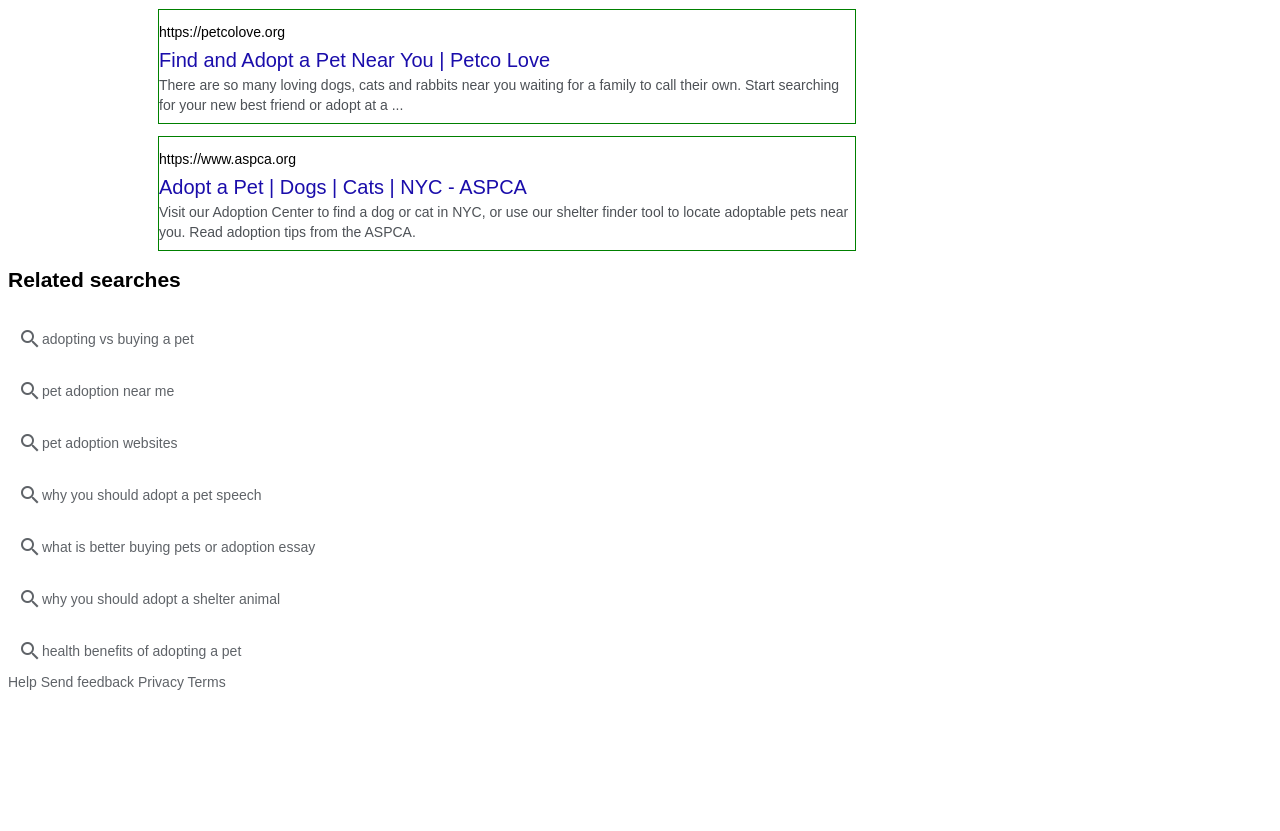
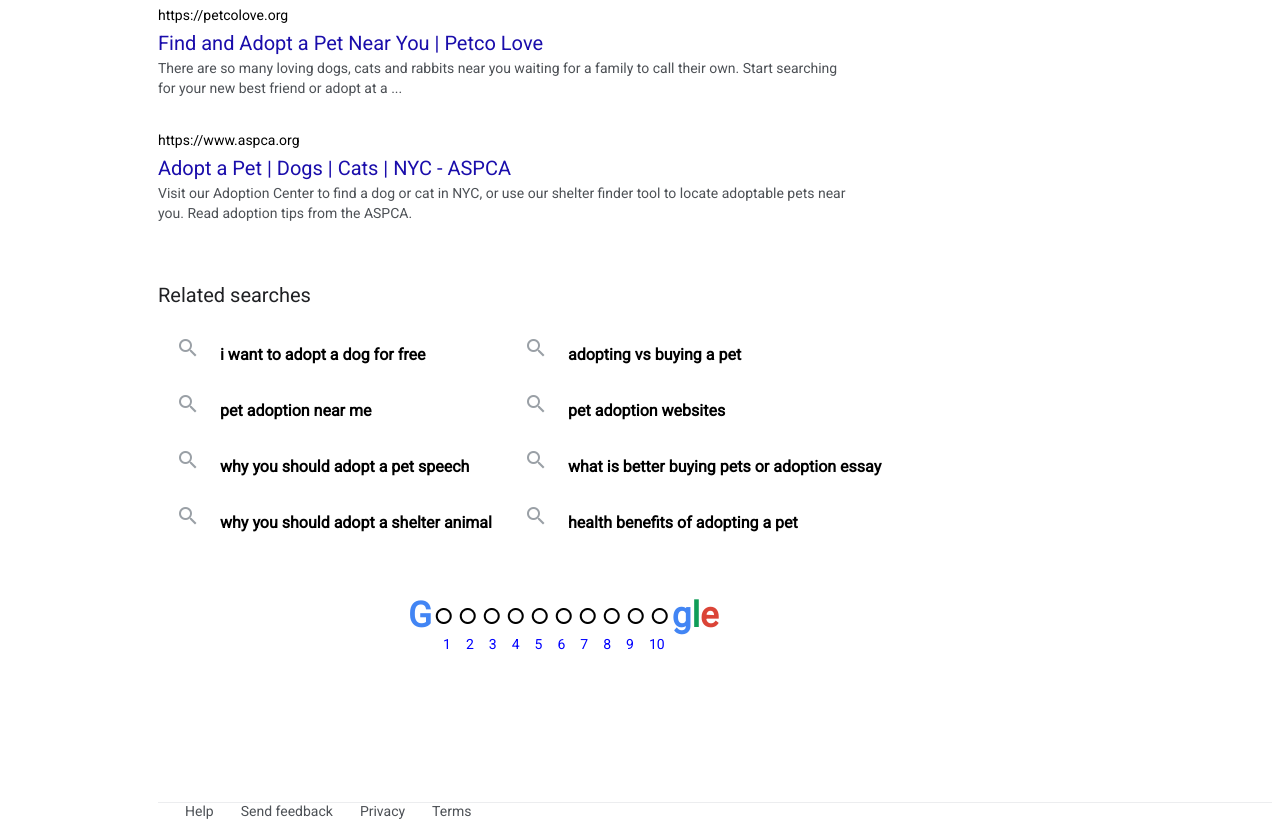
Before and after one commit to Kay-du-Plessis/google-results-page, a plain HTML site: page index.html in a window 1280 px wide. Shown: the part 1480-2311 px from the top of the page. Before the commit the page ends 2178 px from the top, so only its background shows below. Drawn offline with Linux system fonts and the light colour scheme.

Commit message:
Everything is in place, now for final touch ups

```diff
--- a/index.html
+++ b/index.html
@@ -11,6 +11,7 @@
       rel="stylesheet">
       <link href="https://fonts.googleapis.com/css2?family=Material+Icons+Outlined"
       rel="stylesheet">
+      <link href="https://fonts.googleapis.com/css2?family=Roboto&display=swap" rel="stylesheet">
 </head>
 <body>
 
@@ -35,14 +36,14 @@
 
 <div class="navbar">
     <ul class="navbarul">
-        <a href="#"><li class="list-item"><span class="material-icons">search</span><span class="lit">All</span></li></a>
-        <a href="#"><li class="list-item"><span class="material-icons-outlined">image</span><span class="lit">Images</span></li></a>
-        <a href="#"><li class="list-item"><span class="material-icons-outlined">local_offer</span><span class="lit">Shopping</span></li></a>
-        <a href="#"><li class="list-item"><span class="material-icons-outlined">smart_display</span><span class="lit">Videos</span></li></a>
-        <a href="#"><li class="list-item"><span class="material-icons-outlined">place</span><span class="lit">Maps</span></li></a>
-        <a href="#"><li class="list-item"><span class="material-icons">more_vert</span><span class="lit">More</span></li></a>
+        <li class="list-item"><span class="material-icons">search</span><span class="lit">All</span></li>
+        <li class="list-item"><span class="material-icons-outlined">image</span><span class="lit">Images</span></li>
+        <li class="list-item"><span class="material-icons-outlined">local_offer</span><span class="lit">Shopping</span></li>
+        <li class="list-item"><span class="material-icons-outlined">smart_display</span><span class="lit">Videos</span></li>
+        <li class="list-item"><span class="material-icons-outlined">place</span><span class="lit">Maps</span></li>
+        <li class="list-item"><span class="material-icons">more_vert</span><span class="lit">More</span></li>
     </ul>
-    <a href="#"><li class="list-item"><button id="tools" type="submit">Tools</button></li></a>
+    <li class="list-item"><button id="tools" type="submit">Tools</button></li>
 </div>
 
 <p class="search-results">About 30 300 000 results (0.95 seconds)</p>
@@ -146,24 +147,51 @@
     <h2>Related searches</h2>
 
 <div class="more">
-    <a href="#"><li class="list-item"><span class="material-icons">search</span><span class="lit">adopting vs buying a pet</span></li></a>
-    <a href="#"><li class="list-item"><span class="material-icons">search</span><span class="lit">pet adoption near me</span></li></a>
-    <a href="#"><li class="list-item"><span class="material-icons">search</span><span class="lit">pet adoption websites</span></li></a>
-    <a href="#"><li class="list-item"><span class="material-icons">search</span><span class="lit">why you should adopt a pet speech</span></li></a>
-    <a href="#"><li class="list-item"><span class="material-icons">search</span><span class="lit">what is better buying pets or adoption essay</span></li></a>
-    <a href="#"><li class="list-item"><span class="material-icons">search</span><span class="lit">why you should adopt a shelter animal</span></li></a>
-    <a href="#"><li class="list-item"><span class="material-icons">search</span><span class="lit">health benefits of adopting a pet</span></li></a>
+    <li class="list-item1"><span class="material-icons">search</span><span class="lit2">i want to adopt a dog for free</span></li>
+    <li class="list-item1"><span class="material-icons">search</span><span class="lit2">adopting vs buying a pet</span></li>
+    <li class="list-item1"><span class="material-icons">search</span><span class="lit2">pet adoption near me</span></li>
+    <li class="list-item1"><span class="material-icons">search</span><span class="lit2">pet adoption websites</span></li>
+    <li class="list-item1"><span class="material-icons">search</span><span class="lit2">why you should adopt a pet speech</span></li>
+    <li class="list-item1"><span class="material-icons">search</span><span class="lit2">what is better buying pets or adoption essay</span></li>
+    <li class="list-item1"><span class="material-icons">search</span><span class="lit2">why you should adopt a shelter animal</span></li>
+    <li class="list-item1"><span class="material-icons">search</span><span class="lit2">health benefits of adopting a pet</span></li>
 </div>
 
 <div class="google">
+    <h3 class="g">G</h3>
+    <span class="material-icons-outlined">fiber_manual_record</span>
+    <span class="material-icons-outlined">fiber_manual_record</span>
+    <span class="material-icons-outlined">fiber_manual_record</span>
+    <span class="material-icons-outlined">fiber_manual_record</span>
+    <span class="material-icons-outlined">fiber_manual_record</span>
+    <span class="material-icons-outlined">fiber_manual_record</span>
+    <span class="material-icons-outlined">fiber_manual_record</span>
+    <span class="material-icons-outlined">fiber_manual_record</span>
+    <span class="material-icons-outlined">fiber_manual_record</span>
+    <span class="material-icons-outlined">fiber_manual_record</span>
+    <h3 class="g">g</h3>
+    <h3 class="l">l</h3>
+    <h3 class="e">e</h3>
+</div>
 
+<div class="pages">
+        <a href="#">1</a>
+        <a href="#">2</a>
+        <a href="#">3</a>
+        <a href="#">4</a>
+        <a href="#">5</a>
+        <a href="#">6</a>
+        <a href="#">7</a>
+        <a href="#">8</a>
+        <a href="#">9</a>
+        <a href="#">10</a>
 </div>
 
 <footer>
-    <a href="#">Help</a>
-    <a href="#">Send feedback</a>
-    <a href="#">Privacy</a>
-    <a href="#">Terms</a>
+    <div class="footer" >Help</div>
+    <div class="footer" >Send feedback</div>
+    <div class="footer" >Privacy</div>
+    <div class="footer" >Terms</div>
 </footer>
 </body>
 </html>
--- a/styles.css
+++ b/styles.css
@@ -1,5 +1,5 @@
 body {
-    font-family: arial;
+    font-family: Roboto;
     font-size: 14px;
 }
 
@@ -9,12 +9,10 @@ body {
     justify-content: left;
     position: absolute;
     width: 100%;
-    border: solid 1px red;
     padding-top: 5px;
 }
 
 .headleft {
-    border: solid 1px magenta;
     display: flex;
     flex-flow: row nowrap;
     justify-content: left;
@@ -23,7 +21,6 @@ body {
 }
 
 .headright {
-    border: solid 1px rgb(2, 24, 12);
     display: flex;
     flex-flow: row nowrap;
     justify-content: right;
@@ -39,12 +36,11 @@ body {
     padding-right: 27px;
     padding-top: 8px;
     padding-left: 30px;
-    border: solid 1px rgb(53, 97, 59);
 }
 
 .searchdiv {
     display: flex;
-    border: solid 1px #0c52dd;
+    border: solid 1px #dfe1e5;
     border-radius: 24px;
     height: 44px;
     width: 582px;
@@ -67,7 +63,7 @@ body {
 .search{
     color: rgba(24, 24, 24, 0.87);
     font-size: 1rem;
-    font-family: arial;
+    font-family: Roboto;
     border: transparent;
     width: 100%;
     padding-left: 10px;
@@ -106,7 +102,6 @@ input:focus {
 }
 
 .navbar {
-    border: solid 1px red;
     display: flex;
     padding-top: 30px;
     padding-left: 70px;
@@ -132,6 +127,7 @@ input:focus {
     display: flex;
     border-bottom: transparent;
     padding: 17px 12px 11px 10px;
+    color: #5F6368;
 }
 
 #tools {
@@ -139,7 +135,7 @@ input:focus {
     border: solid 1px transparent;
     border-radius: 2px;
     line-height: 19px;
-    font-family: arial;
+    font-family: Roboto;
     font-size: 14px;
     color: #5F6368;
 }
@@ -152,27 +148,20 @@ ul {
    list-style-type: none;
 }
 
-a {
-    text-decoration: none;
-    font-size: 14px;
-    color: #5F6368;
-}
-
 .search-results {
     display: block;
     margin: 0px 0px 12px 150px;
-    font-family: arial;
+    font-family: Roboto;
     color: #4d5156;
 }
 
 .results-box {
-    border: solid 1px green;
     display: block;
     margin: 0px 0px 12px 150px;
     padding: 12px 0px 8px;
     max-width: 696px;
     line-height: 20px;
-    font-family: arial;
+    font-family: Roboto;
 }
 
 .link {
@@ -220,17 +209,127 @@ a {
     text-align: left;
     font-size: 17px;
     color: #3b3c3f;
-    font-family: Arial;
+    font-family: Roboto;
     background-color: white;
     border:white;
     border-bottom: solid 1px rgba(218, 220, 224, 0.5);
 }
 
 h1 {
-    font-family: Arial;
+    font-family: Roboto;
     font-weight: normal;
     font-size: 20px;
     color:  #202124;
     margin: 0;
     padding-top: 40px;
 }
+
+.more {
+    display: grid;
+    grid-template-columns: 348px 348px;
+    max-width: 696px;
+    margin: 0px 0px 12px 150px;
+    font-weight: bold;
+}
+
+h2 {
+    font-family: Roboto;
+    font-weight: normal;
+    font-size: 20px;
+    color:  #202124;
+    margin: 0px 0px 12px 150px;
+    padding-top: 40px;
+}
+
+.lit2 {
+    border-bottom: transparent;
+    padding-left: 20px;
+    font-family: Roboto;
+    font-size: 16px;
+    text-align: center;
+}
+
+.material-icons {
+    color: #9AA0A6;
+    padding-left: 8px;
+}
+
+.list-item1 {
+    border-bottom: transparent;
+    padding: 17px 12px 11px 10px;
+    list-style-type: none;
+    width: 400px;
+}
+
+.list-item1:hover {
+    text-decoration: underline;
+    cursor: pointer;
+}
+
+footer {
+    display: flex;
+    align-items: baseline;
+    border-top: solid 1px rgba(218, 220, 224, 0.5);
+    margin: 0px 0px 12px 150px;
+}
+
+.footer {
+    padding-left: 27px;
+    color: #4d5156;
+}
+
+.footer:hover {
+    color: black;
+    cursor: pointer;
+}
+
+.google {
+    display: flex;
+    margin: 0px 0px 0px 400px;
+    padding-top: 40px;
+}
+
+.g {
+    color: #4285F4;
+    font-family: Roboto;
+    font-size: 35px;
+    margin: 0;
+    align-self: center;
+}
+
+.l {
+    color: #0F9D58;
+    font-family: Roboto;
+    font-size: 35px;
+    margin: 0;
+    align-self: center
+}
+
+.e {
+    color:#DB4437;
+    font-family: Roboto;
+    font-size: 35px;
+    margin: 0;
+    align-self: center
+}
+
+.material-icons-outlined {
+    align-self: center;
+}
+
+.pages {
+    display: flex;
+    align-items: baseline;
+    padding-bottom: 150px;
+    padding-left: 420px;
+}
+
+a {
+    padding-left: 15px;
+    color: blue;
+    text-decoration: none;
+}
+
+a:hover {
+    text-decoration: underline;
+}
```
